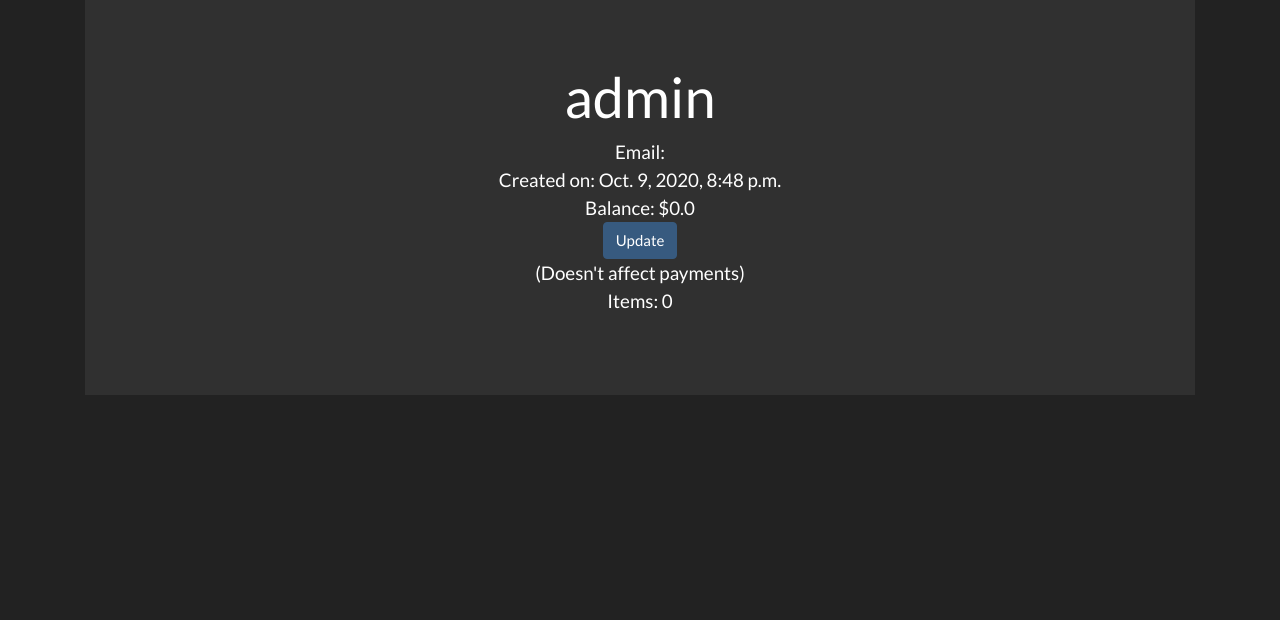
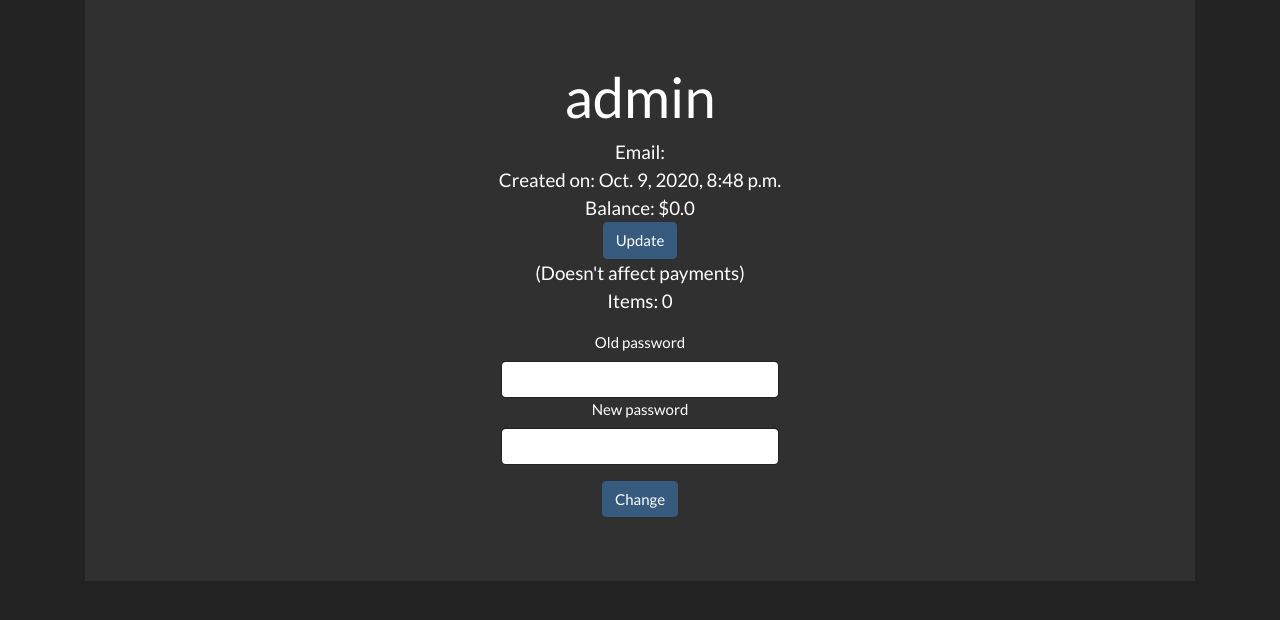
Before and after one commit to adhamsalama/checkout, a Django app: page /profile in a window 1280 px wide. Shown: the part 99-719 px from the top of the page. Run offline with Django 3.2, Linux system fonts and the light colour scheme; a user stored in the database is signed in; data comes from the database, SQL or seed files in the repository; some libraries are stand-ins or nearby versions.

Commit message:
Added change password feature

```diff
--- a/checkout/templates/checkout/profile.html
+++ b/checkout/templates/checkout/profile.html
@@ -17,6 +17,15 @@
           <br>
           Items: {{ request.user.items.count }}
         </div>
+        <form action="{% url 'checkout:change_password' %}" method="POST">
+          {% csrf_token %}
+          <div class="form-group">
+            <label>Old password</label>
+            <input type="password" class="form-control" style="width: 25%; margin: auto" name="old_password">
+            <label>New password</label>
+            <input type="password" class="form-control" style="width: 25%; margin: auto" name="new_password">
+          </div>
+          <button class="btn btn-primary">Change</button>
     </div>
 {% endblock %}
 
--- a/checkout/urls.py
+++ b/checkout/urls.py
@@ -15,5 +15,6 @@
     path("delete_item", views.delete_item, name="delete_item"),
     path("update_balance", views.update_balance, name="update_balance"),
     path("search", views.search, name="search"),
-    path("categories/<str:name>", views.category, name="category")
+    path("categories/<str:name>", views.category, name="category"),
+    path("change_password", views.change_password, name="change_password")
 ]
--- a/checkout/views.py
+++ b/checkout/views.py
@@ -16,6 +16,7 @@
 
 # Create your views here.
 
+@login_required
 def index(request):
     if not request.user.is_authenticated:
         return render(request, "checkout/login.html")
@@ -31,7 +32,7 @@
                 "items_sum": items.aggregate(Sum("price"))["price__sum"] if items else 0,
                 "form": ItemForm()})
 
-
+@login_required
 def create_item(request):
     if request.method == "GET":
         form = ItemForm()
@@ -57,6 +58,7 @@
         #print(form.cleaned_data)
         return JsonResponse({"message": "Error"})
 
+@login_required
 def edit_item(request, item_id):
     if request.method == "GET":
         try:
@@ -85,7 +87,7 @@
         request.user.save()
         return JsonResponse({"message": "Item updated"}, status=201)
 
-
+@login_required
 def delete_item(request):
     item_id = json.loads(request.body)["item_id"]
     try:
@@ -97,16 +99,18 @@
     except:
         return JsonResponse({"message": "Error"})
 
+@login_required
 def update_balance(request):
     new_balance = json.loads(request.body)["new_balance"]
     request.user.balance = new_balance
     request.user.save()
     return JsonResponse({"message": "Balance updated."}, status=201)
 
+@login_required
 def profile(request):
     return render(request, "checkout/profile.html")
 
-
+@login_required
 def search(request):
     q = request.GET.get("q", None)
     if q is None:
@@ -129,7 +133,7 @@
                 "page_obj": items_paginator["page_obj"],
                 "items": items_paginator["items"]})
 
-
+@login_required
 def category(request, name):
     try:
         cat = Category.objects.get(name=name.lower())
@@ -146,6 +150,19 @@
                 "items_count": request.user.items.count(),
                 "items_sum": request.user.items.aggregate(Sum("price"))["price__sum"] if items else 0})
 
+@login_required
+def change_password(request):
+    old_password = request.POST["old_password"]
+    new_password = request.POST["new_password"]
+    if request.user.check_password(old_password):
+        request.user.set_password(new_password)
+        request.user.save()
+        login(request, request.user)
+        messages.success(request, "Password updated successfully.")
+        #return render(request, "checkout/profile.html")
+        return HttpResponseRedirect(reverse("checkout:profile"))
+    else:
+        return error(request, "Wrong password. Please try again.")
 def login_view(request):
     if request.method == "POST":
 
@@ -159,7 +176,7 @@
             login(request, user)
             return HttpResponseRedirect(reverse("checkout:index"))
         else:
-            return render(request, "network/login.html", {
+            return render(request, "checkout/login.html", {
                 "message": "Invalid username and/or password."
             })
     else:
```
